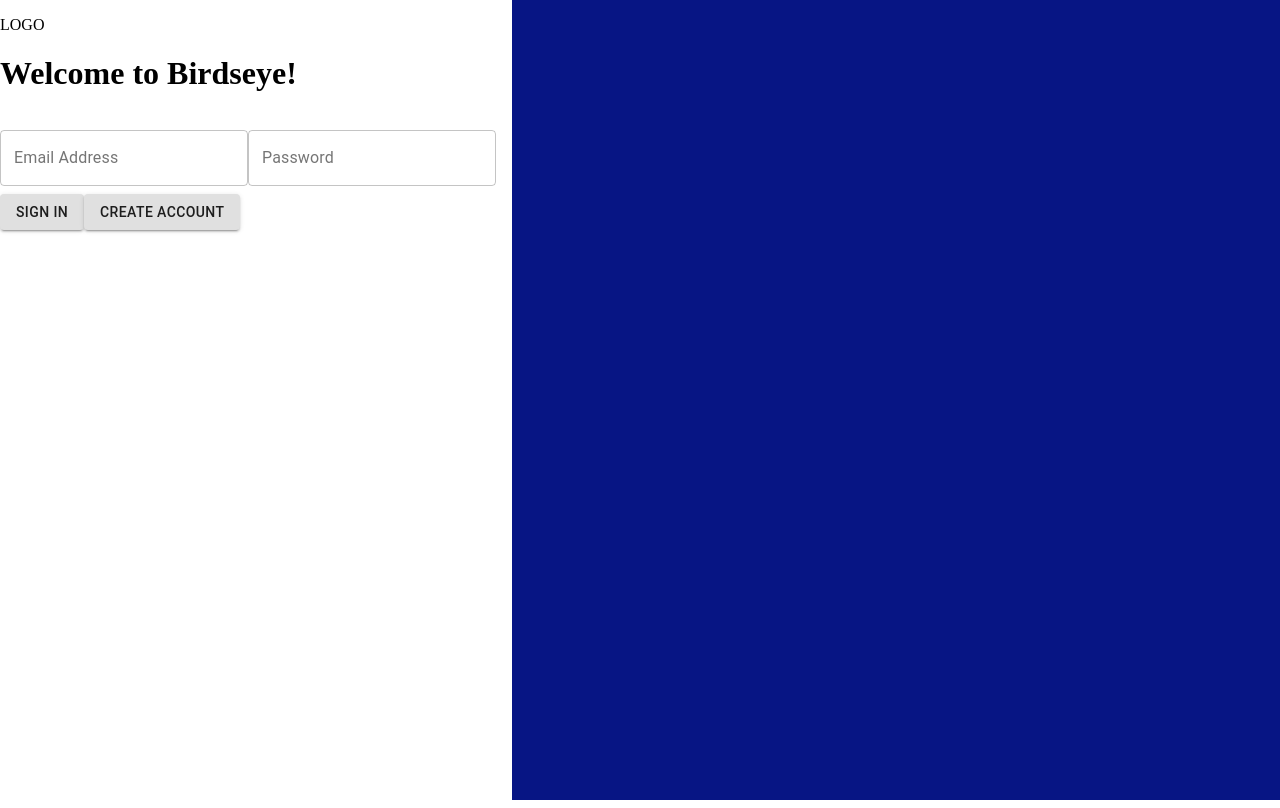
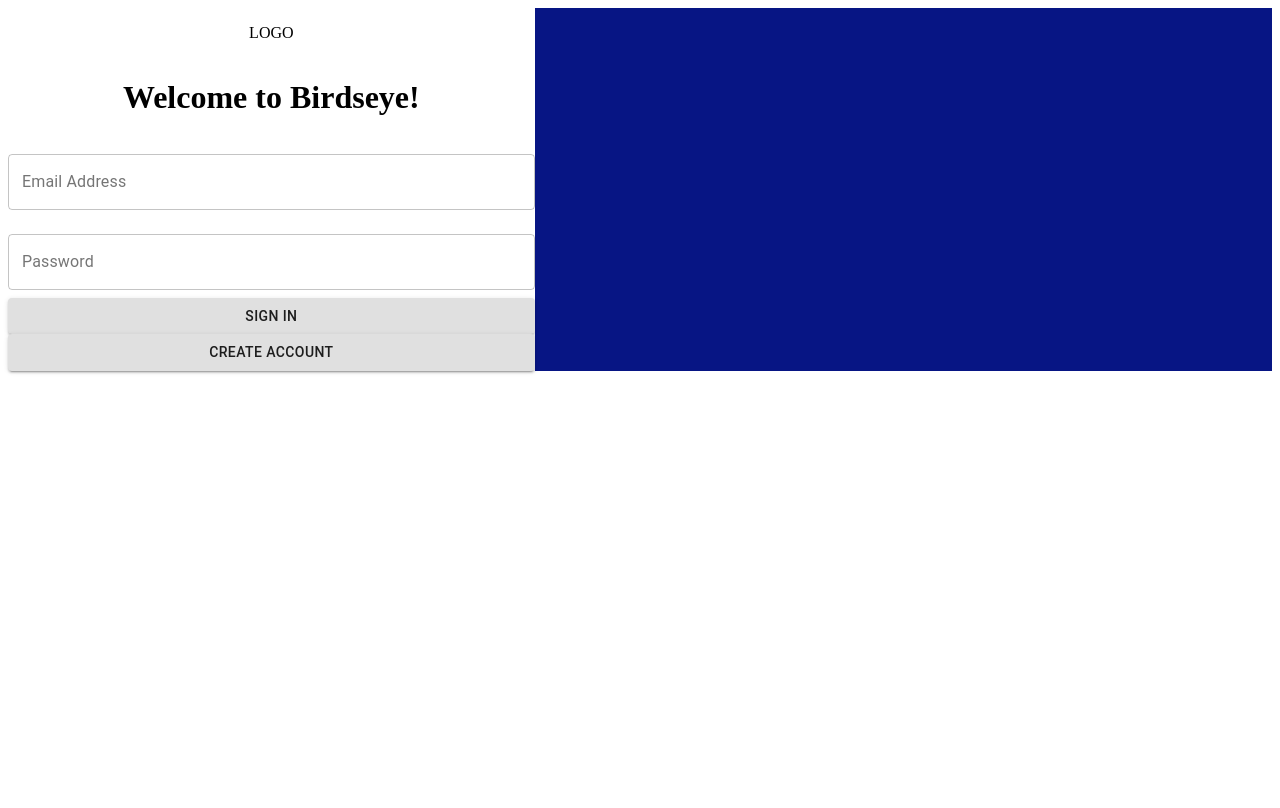
Before and after one commit to rolfea/birdseye-exercise, a React (Create React App) app: page / in a window 1280 px wide. Built offline with nearby package versions, Linux system fonts and the light colour scheme.

Commit message:
Adds Vertical orientation

```diff
--- a/package.json
+++ b/package.json
@@ -3,6 +3,7 @@
   "version": "0.1.0",
   "private": true,
   "dependencies": {
+    "@material-ui/icons": "^4.2.0",
     "react": "^16.8.6",
     "react-dom": "^16.8.6",
     "react-scripts": "3.0.1",
--- a/src/landingPage/LandingPage.css
+++ b/src/landingPage/LandingPage.css
@@ -1,20 +1,14 @@
-html, body {
-  height: 100%
+.left-form {
+  display: flex;
+  flex-direction: column;
+  align-items: center;
+  margin: 32, 32, 64, 64
 }
 
-.left-form {
-  position: absolute;
-  width: 40%;
-  top: 0;
-  left: 0;
-  height: 100vh;
+form, button {
+  width: 100%;
 }
 
 .blue-swoosh {
-  position: absolute;
-  width: 60%;
-  top: 0;
-  right: 0;
-  height: 100vh;
   background-color:rgb(7,21,132);
 }
--- a/src/landingPage/LandingPage.js
+++ b/src/landingPage/LandingPage.js
@@ -1,11 +1,12 @@
 import React from 'react';
 import './LandingPage.css';
-import { TextField, Button } from '@material-ui/core';
+import { TextField, Button, Grid } from '@material-ui/core';
 
 function LandingPage() {
   return (
     <div className="landing-page">
-      <div className="left-form">
+      <Grid container component="main">
+        <Grid item xs={12} sm={4} md={5} className="left-form">
           {/* <svg className="bird-eye-logo">Logo here</svg> */}
           <p>LOGO</p>
           <h1>Welcome to Birdseye!</h1>
@@ -13,11 +14,15 @@
             <TextField
               variant="outlined"
               margin="normal"
+              fullWidth
+              name="email"
               label="Email Address"
             />
             <TextField
               variant="outlined"
               margin="normal"
+              fullWidth
+              namme="password"
               label="Password"
             />
             <Button
@@ -38,10 +43,9 @@
               Forgot password?
             </Link> */}
           </form>
-      </div>
-      <div className="blue-swoosh">
-
-      </div>
+        </Grid>
+        <Grid item xs={false} sm={8} md={7} className="blue-swoosh" />
+      </Grid>
     </div>
   );
 }
```
Also changed, not shown: 1 other file (tests, documents, lock files or other folders). Lines whose indentation alone changed are shown as unchanged.
